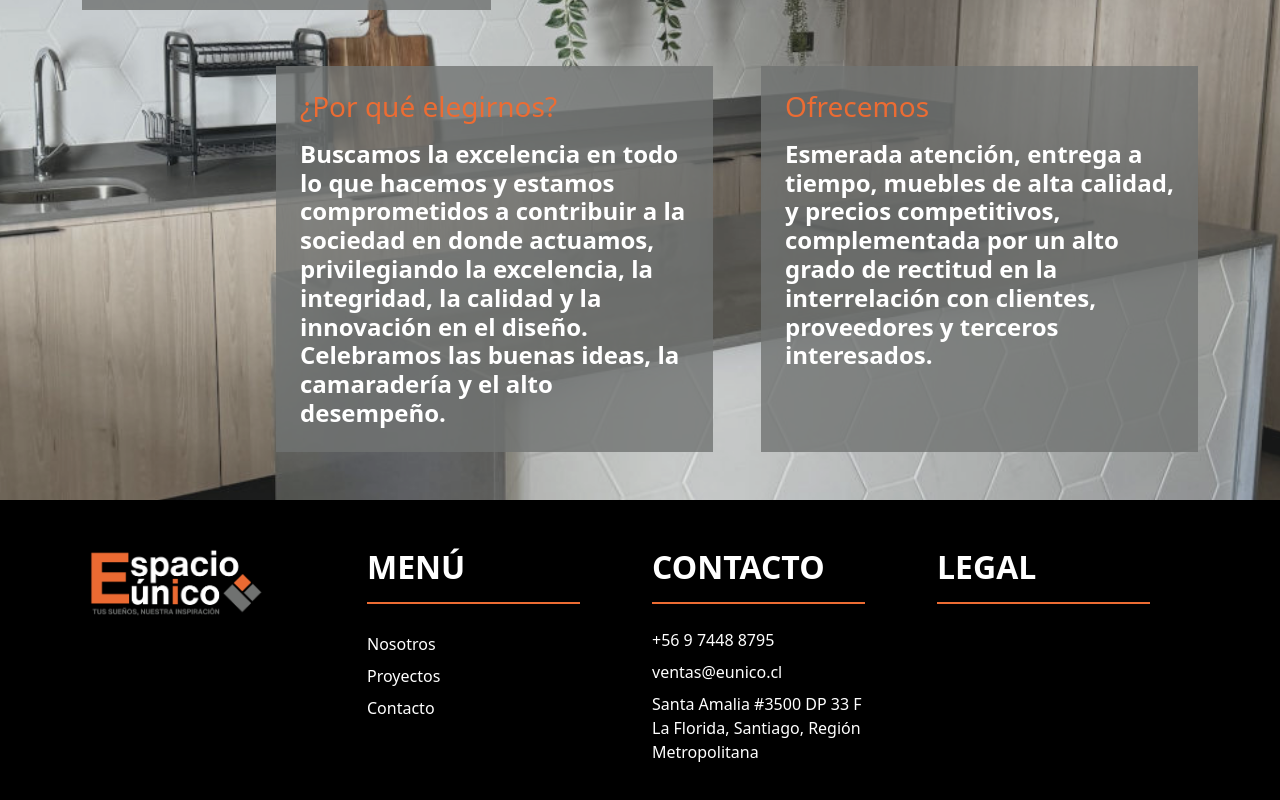
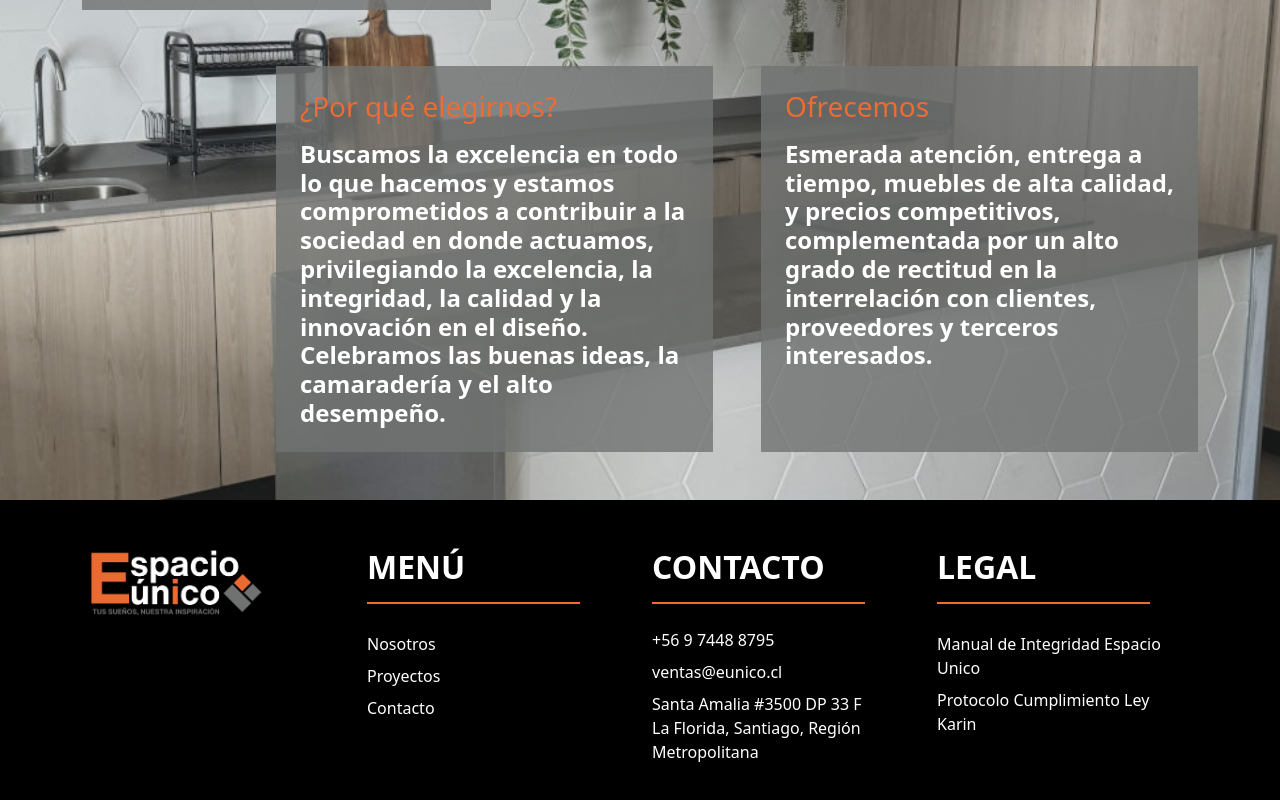
Before and after one commit to Kdangelo/eunic_site, a React (Vite) app: page / in a window 1280 px wide. Shown: the part 1605-2405 px from the top of the page. Built offline with nearby package versions, Linux system fonts and the light colour scheme; a web font is replaced by a local one.

Commit message:
feat: add legal documents to footer

```diff
--- a/src/components/common/Footer/Footer.jsx
+++ b/src/components/common/Footer/Footer.jsx
@@ -50,6 +50,24 @@ const Footer = () => {
           </Col>
           <Col lg={3} md={6} xs={12}>
             <h2 className="text-white border-bottom border-warning border-2 me-5 mb-4 pb-3">LEGAL</h2>
+            <Nav className="flex-column">
+              <a
+                  href="/manual-integridad.pdf"
+                  target="_blank"
+                  rel="noopener noreferrer"
+                  className="text-white py-1 nav-link"
+                >
+                  Manual de Integridad Espacio Unico
+              </a>
+              <a
+                  href="/protocolo-ley-karin.pdf"
+                  target="_blank"
+                  rel="noopener noreferrer"
+                  className="text-white py-1 nav-link"
+                >
+                  Protocolo Cumplimiento Ley Karin
+              </a>
+            </Nav>
           </Col>
         </Row>
       </Container>
```
Also changed, not shown: 2 other files (tests, documents, lock files or other folders).
